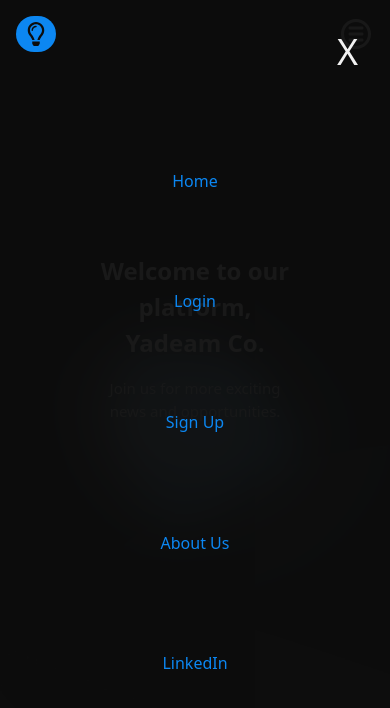
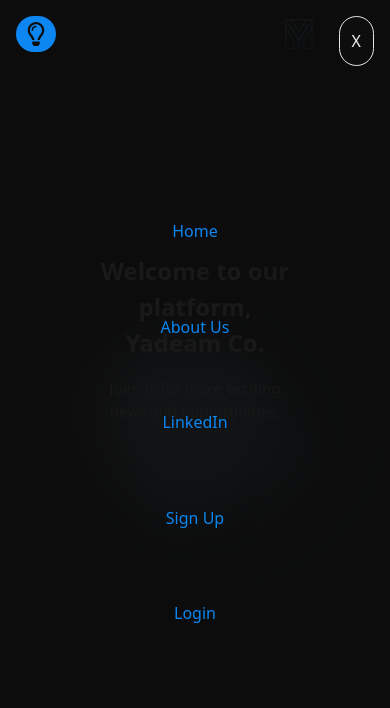
Before and after one commit to pouryaZeidi/Yadeam-Co, a Next.js app: page / in a window 390 px wide. Both pictures are taken after a click on the icon 356 px from the left and 34 px from the top of the page. Shown: the top 708 px of the page. Built offline with nearby package versions, Linux system fonts and the light colour scheme.

Commit message:
make navbar responsive and fix buttons size

```diff
--- a/src/components/Navbar/HamburgerMenu.tsx
+++ b/src/components/Navbar/HamburgerMenu.tsx
@@ -15,7 +15,7 @@
     <>
 
       <CgMenuRound
-        className={`sm:hidden text-4xl cursor-pointer ${theme === 'dark' ? 'text-primary1' : 'text-white'}`}
+        className={`sm:hidden text-4xl hover:text-primary3 cursor-pointer ${theme === 'dark' ? 'text-primary1' : 'text-primary2'}`}
         onClick={toggleMenu}
       />
 
@@ -25,16 +25,16 @@
 
           <button
             onClick={toggleMenu}
-            className='absolute top-4 right-4 text-white text-4xl p-4'
+            className='absolute top-4 right-4 text-white text-1xl p-3 border bg-black bg-opacity-85 rounded-full '
           >
             X
           </button>
-          <div className='w-full h-[60%] flex flex-col justify-between items-center'>
-          <NavbarItems href={'/'} children={'Home'} />
-          <NavbarItems href={'/login'} children={'Login'} />
-          <NavbarItems href={'/signup'} children={'Sign Up'} />
-          <NavbarItems href={'/about'} children={'About Us'} />
-          <NavbarItems href={'/linkedin'} children={'LinkedIn'} />
+          <div className='w-full h-[50%] flex flex-col justify-between items-center'>
+          <NavbarItems href={'/'} children={'Home'} className='w-64' />
+          <NavbarItems href={'/about'} children={'About Us'} className='w-64' />
+          <NavbarItems href={'/linkedin'} children={'LinkedIn'} className='w-64' />
+          <NavbarItems href={'/signup'} children={'Sign Up'} className='w-64' />
+          <NavbarItems href={'/login'} children={'Login'} className='w-64' />
           </div>
         </div>
       )}
--- a/src/components/Navbar/Navbar.tsx
+++ b/src/components/Navbar/Navbar.tsx
@@ -8,15 +8,17 @@
   return (
     <>
     {router.pathname.includes('sign') || router.pathname.includes('login')? null :
-    <div className='w-full h-[40px] inset-0 z-30 p-4 fixed top-0 '>
-      <div className='hidden  sm:w-[70%]  m-auto sm:flex justify-between items-center'>
-          <NavbarItems href={'/'} children={'Home'} />
+    <div className='w-full  h-[40px] inset-0 z-30 p-4 fixed top-0 '>
+      <div className='hidden  sm:w-[75%]  m-auto sm:flex justify-between items-center'>
+          <NavbarItems href={'/'} children={'Home'}  />
           <NavbarItems href={'/about'} children={'About Us'} />
           <NavbarItems href={'/linkedin'} children={'LinkedIn'} />
           <NavbarItems href={'/signup'} children={'Sign Up'} />
           <NavbarItems href={'/login'} children={'Login'} />
+            <img src="/YadeamLogo.png" alt="Logo" className='w-[30px] ' />
       </div>
-          <div className='flex justify-end'>
+          <div className='flex justify-end items-center sm:hidden'>
+            <img src="/YadeamLogo.png" alt="Logo" className='w-[30px] ml-6 mr-6 ' />
         <HamburgerMenu />
           </div>
     </div>
--- a/src/components/Navbar/NavbarItems.tsx
+++ b/src/components/Navbar/NavbarItems.tsx
@@ -11,7 +11,7 @@
   return (
     <Link href={href} className=''>
       <span
-        className={`p-2 rounded-[40px] z-40 text-primary1 transition duration-300 ease-in-out transform
+        className={`flex items-center justify-center w-[85px] h-10 p-2 rounded-[40px] z-40 text-primary1 transition duration-300 ease-in-out transform
         hover:bg-primary1 hover:text-white hover:shadow-lg hover:scale-105
         focus:outline-none focus:ring-2 focus:ring-primary3 ${className}`}
       >
```
